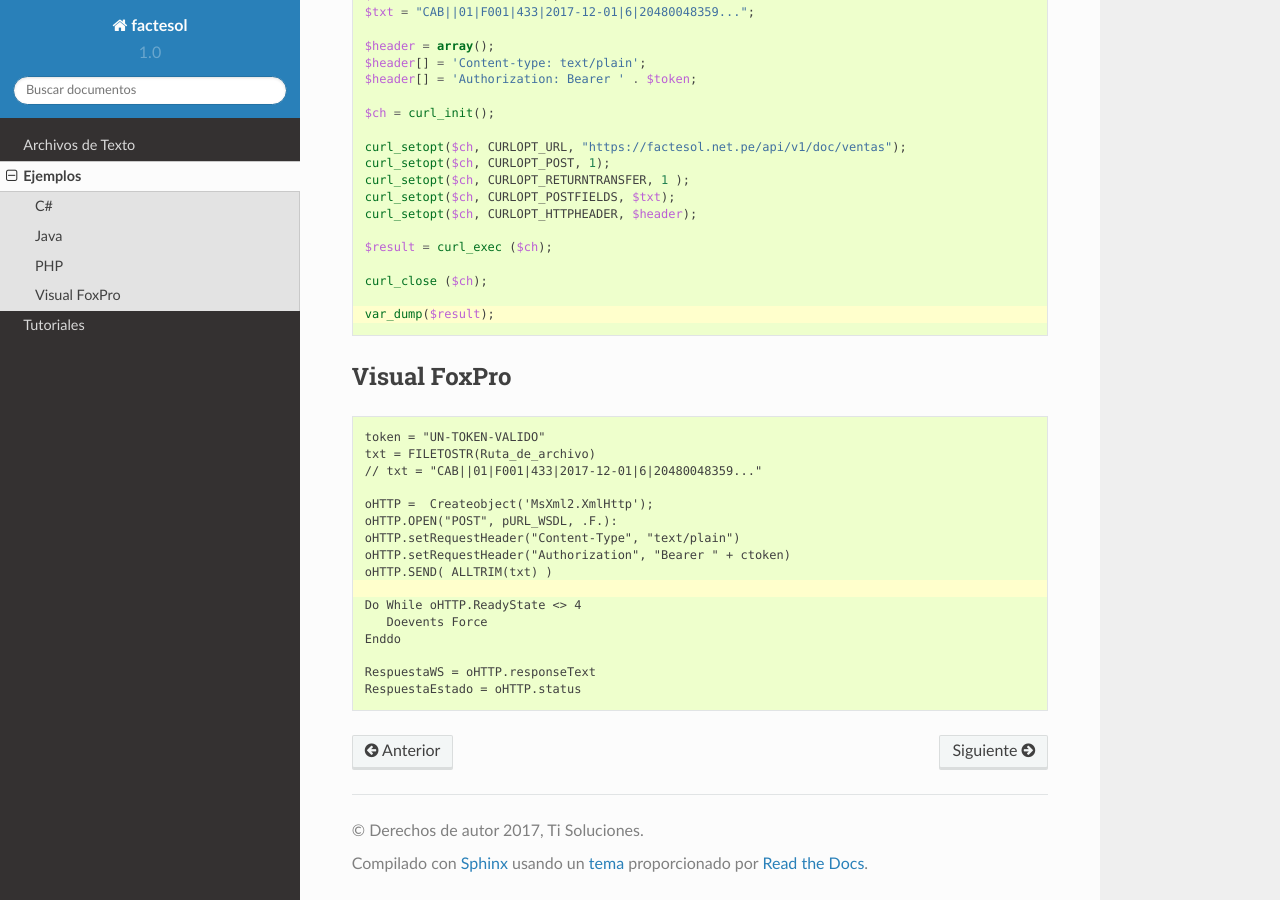
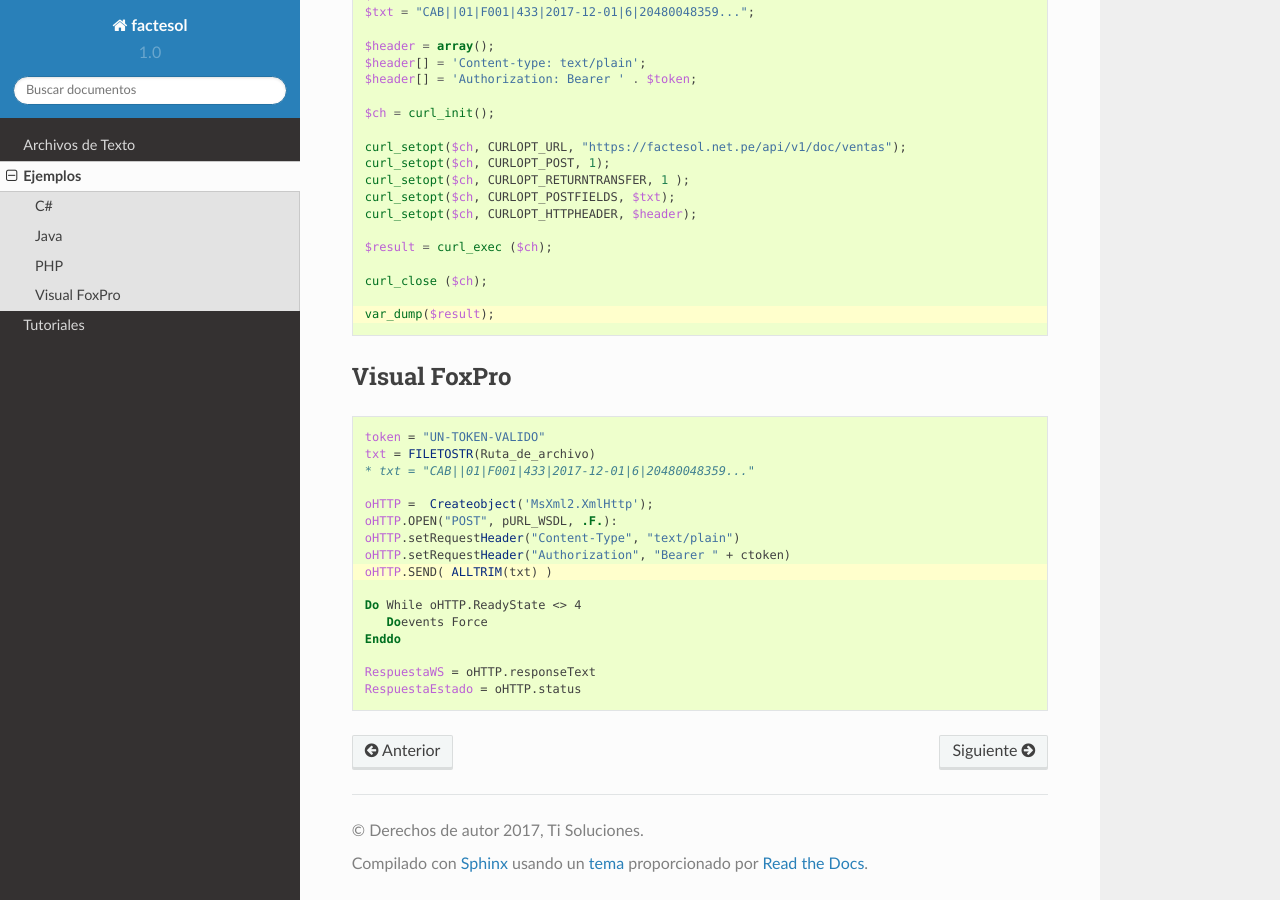
Before and after one commit to giansalex/factesol-docs, a Sphinx documentation site: the page built from docs/examples.rst, in a window 1280 px wide and 900 px high, scrolled down 1732 px. Built offline with Sphinx 7.4.7 and the Read the Docs theme 2.0.0, drawn with Linux system fonts in a browser that asks for light colours; some of the changed lines change nothing that is shown.

Commit message:
fix vfp highlight

```diff
--- a/docs/examples.rst
+++ b/docs/examples.rst
@@ -109,12 +109,12 @@
 Visual FoxPro
 -----
 
-.. code-block:: vb
-    :emphasize-lines: 10
+.. code-block:: vfp
+    :emphasize-lines: 9
 
     token = "UN-TOKEN-VALIDO"
     txt = FILETOSTR(Ruta_de_archivo)
-    // txt = "CAB||01|F001|433|2017-12-01|6|20480048359..."
+    * txt = "CAB||01|F001|433|2017-12-01|6|20480048359..."
 
     oHTTP =  Createobject('MsXml2.XmlHttp');
     oHTTP.OPEN("POST", pURL_WSDL, .F.):
```
